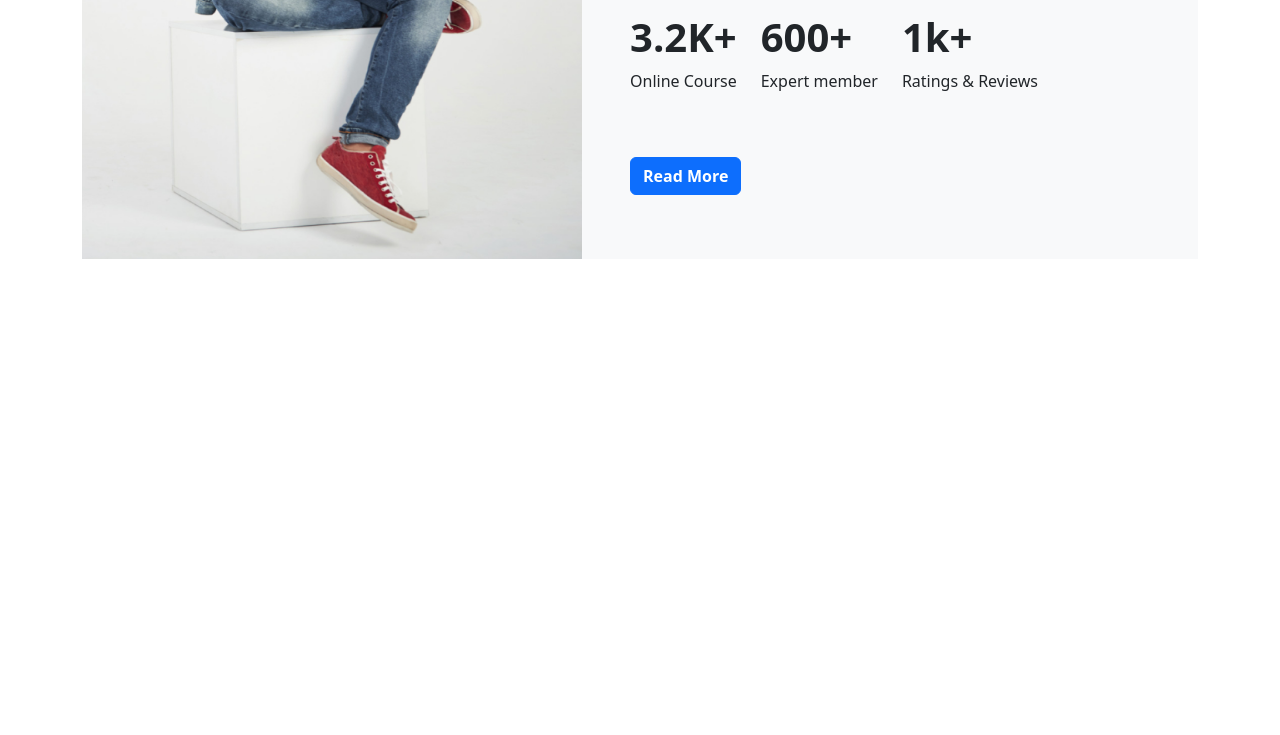
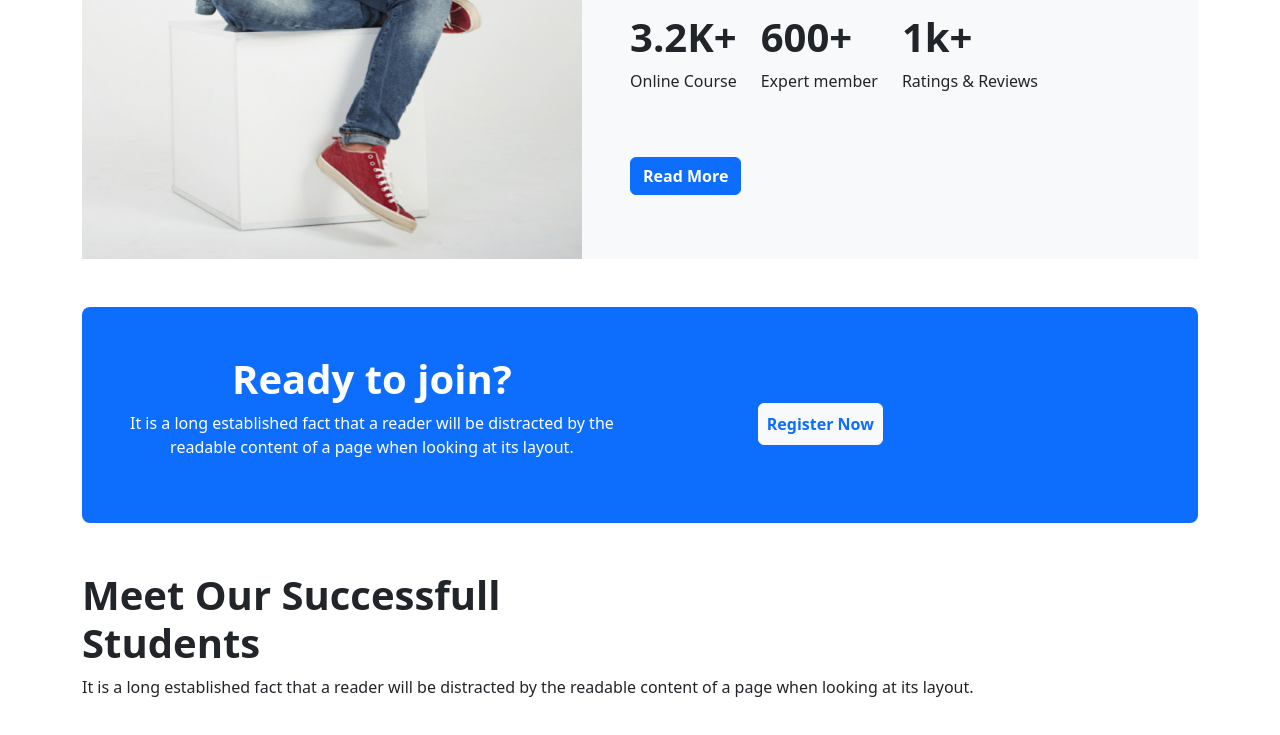
Before and after one commit to Shahriar-shaown/edTech-website, a plain HTML site: page index.html in a window 1280 px wide. Shown: the part 2051-2786 px from the top of the page. Before the commit the page ends 2358 px from the top, so only its background shows below. Drawn offline with nearby package versions, Linux system fonts and the light colour scheme.

Commit message:
register now sec added

```diff
--- a/index.html
+++ b/index.html
@@ -241,10 +241,23 @@
                 </div>
             </div>
         </section>
-        <section>
-            <div>
-
+        <section class="container">
+            <div class="d-flex text-center bg-primary p-5 rounded-3 mb-5">
+                <div class="pe-5 me-5">
+                    <h1 class="fw-bolder text-white">Ready to join?</h1>
+                    <p class="text-white">It is a long established fact that a reader will be distracted by the <br>
+                        readable content of a page when looking at its layout.</p>
+                </div>
+                <div>
+                    <button class="btn btn-light text-primary fw-bolder p-2 mt-5 ms-5">Register Now</button>
+                </div>
             </div>
+        </section>
+        <section class="container">
+            <h1 class="fw-bolder">Meet Our Successfull <br>
+                Students</h1>
+            <p class="mb-5">It is a long established fact that a reader will be distracted by the
+                readable content of a page when looking at its layout.</p>
         </section>
     </main>
     <script src="https://cdn.jsdelivr.net/npm/bootstrap@5.3.2/dist/js/bootstrap.bundle.min.js" integrity="sha384-C6RzsynM9kWDrMNeT87bh95OGNyZPhcTNXj1NW7RuBCsyN/o0jlpcV8Qyq46cDfL" crossorigin="anonymous"></script>
```
